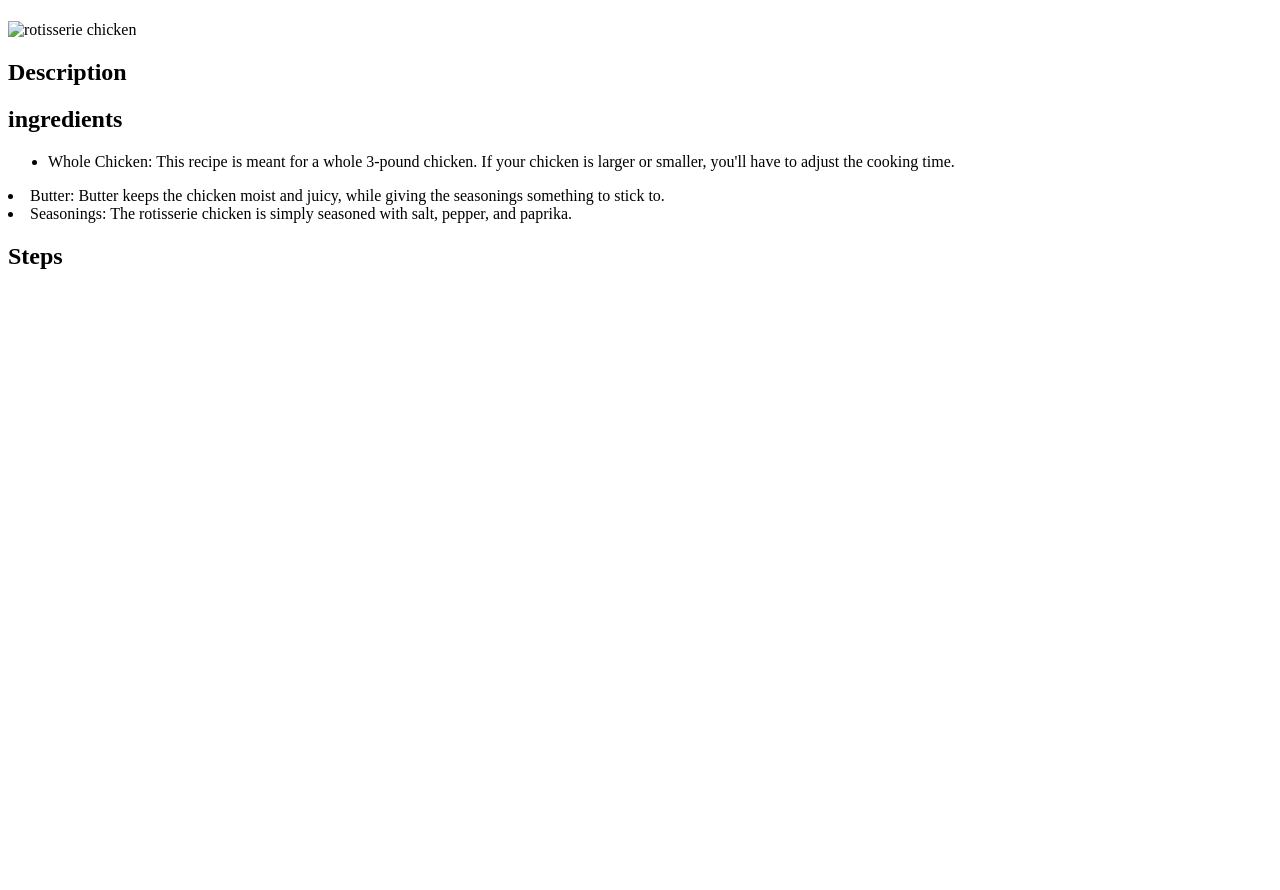
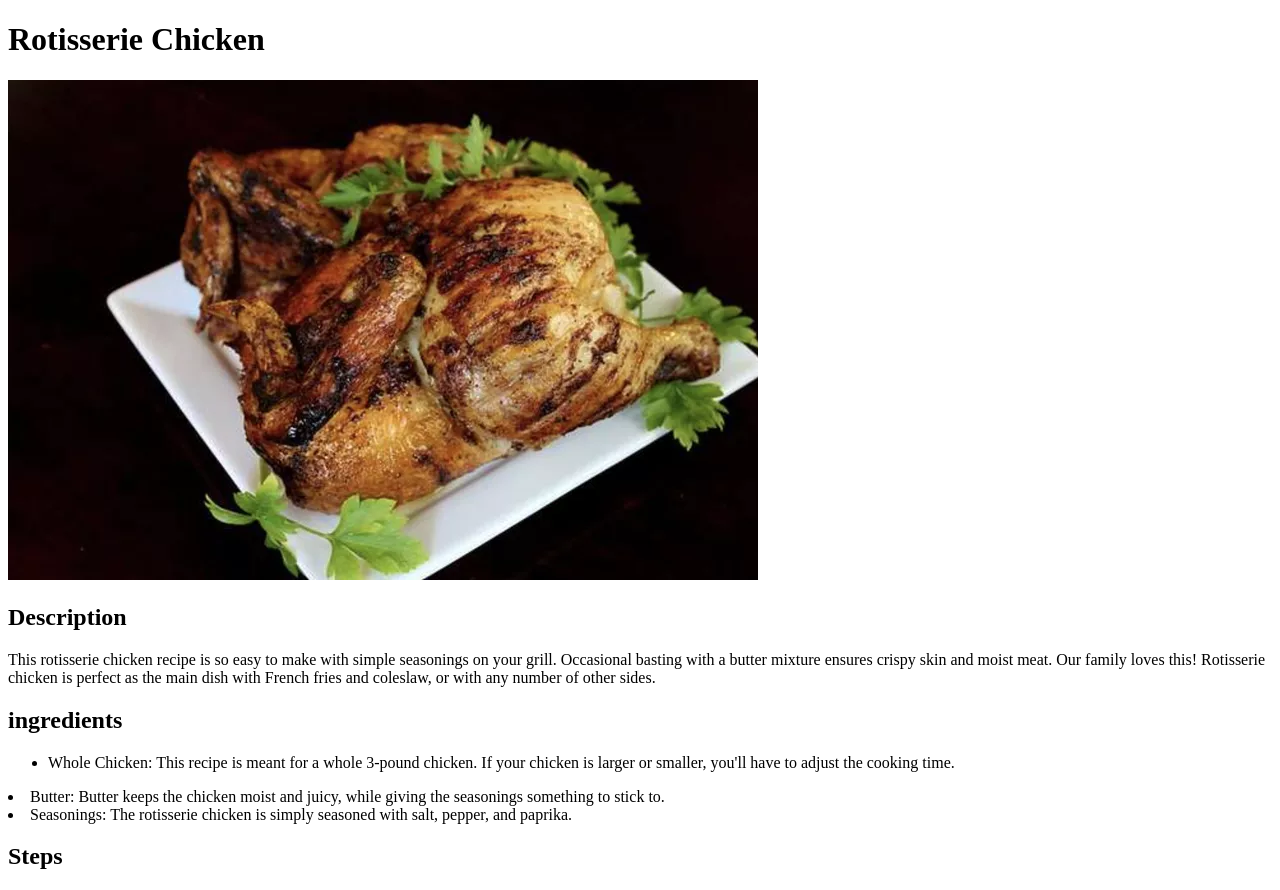
Before and after one commit to bebonsu/odin-recipes, a plain HTML site: page recipes/rotisserie_chicken.html in a window 1280 px wide. Before the commit the page ends 800 px from the top, so only its background shows below. Drawn offline with Linux system fonts and the light colour scheme.

Commit message:
Update Rotisserie chicken

```diff
--- a/recipes/rotisserie_chicken.html
+++ b/recipes/rotisserie_chicken.html
@@ -3,14 +3,17 @@
 <head>
     <meta charset="UTF-8">
     <meta name="viewport" content="width=device-width, initial-scale=1.0">
-    <title>Document</title>
+    <title>Rotisserie Chicken</title>
 </head>
 <body>
-    <h1></h1>
-    <img src="./rotisserie_chicken.html" alt="rotisserie chicken">
+    <h1>Rotisserie Chicken</h1>
+    <img src="../images/rostisserie_checken.jpg" alt="rotisserie chicken">
     <h2>Description</h2>
     <p>
-
+        This rotisserie chicken recipe is so easy to make with simple seasonings on your grill.
+        Occasional basting with a butter mixture ensures crispy skin and moist meat.
+        Our family loves this! Rotisserie chicken is perfect as the main dish with French fries and coleslaw,
+        or with any number of other sides.
     </p>
     <h2>ingredients</h2>
     <ul>
```
